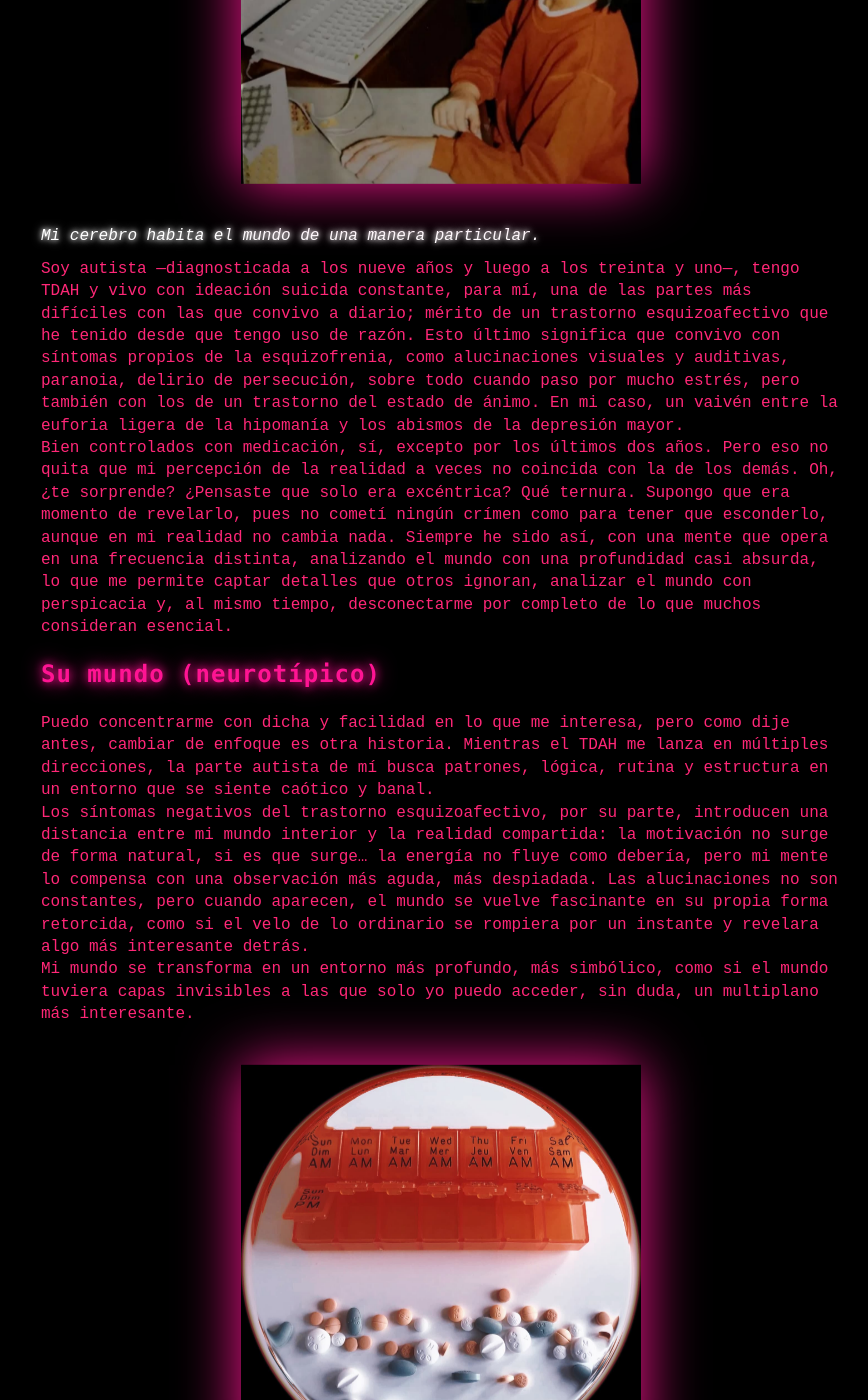
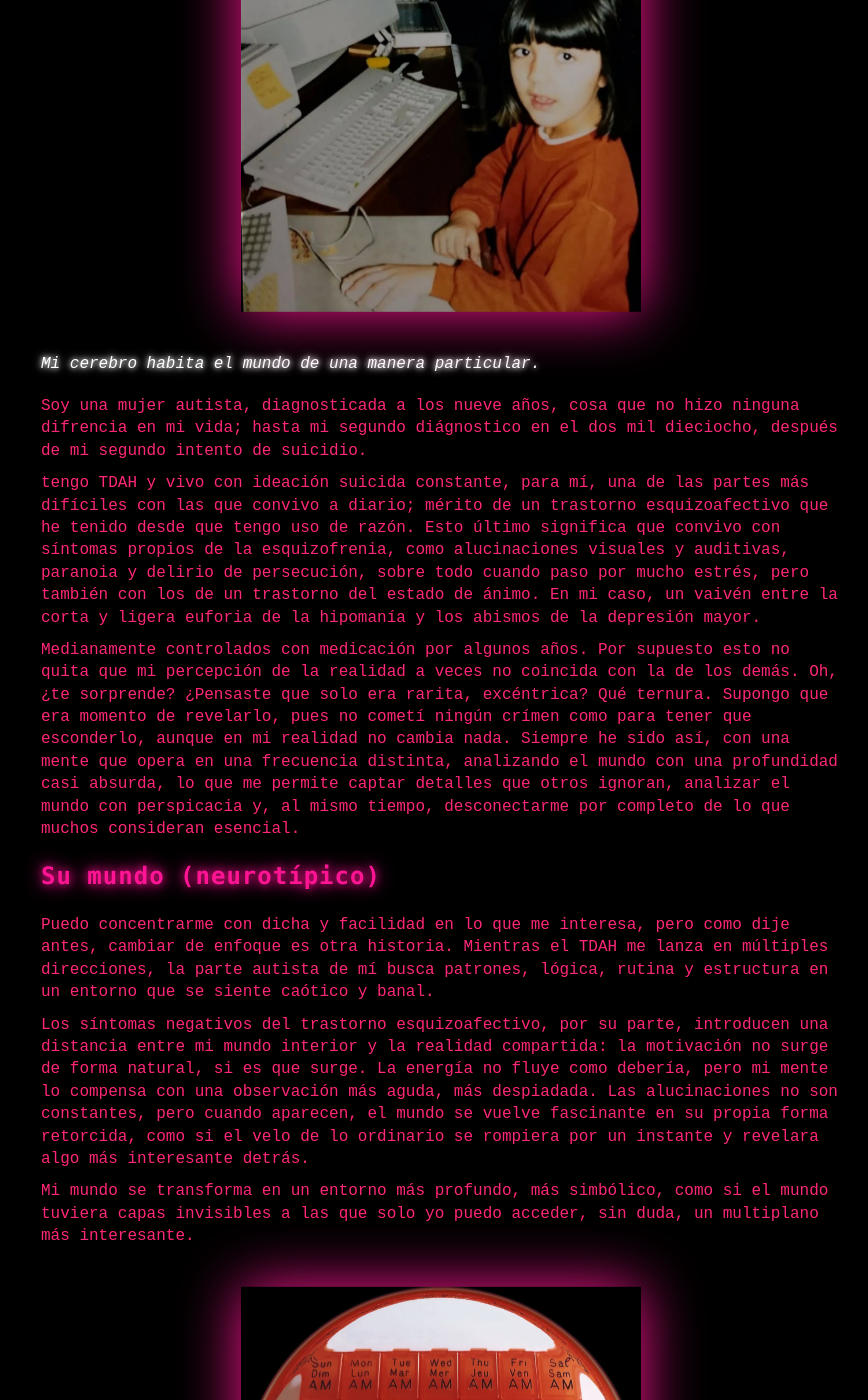
Before and after one commit to medusahra/medusahra.github.io, a Jekyll site: the page built from _posts/2025-11-13-neurodivergente.md, in a window 1280 px wide and 1400 px high, scrolled down 3401 px. Shown: the whole window, without its empty margins (199-1067 px from the left). Built offline with Jekyll 4.4.1, drawn with Linux system fonts in a browser that asks for light colours; some of the changed text lies outside the part shown.

Commit message:
Update 2025-11-13-neurodivergente.md

```diff
--- a/_posts/2025-11-13-neurodivergente.md
+++ b/_posts/2025-11-13-neurodivergente.md
@@ -14,23 +14,23 @@
 <div style="margin: 40px 0;"></div>
 
 Qué incómoda la vida, pero ya que estamos aquí…
+<div style="margin: 20px 0;"></div>
+
+Muy a menudo, más de lo que quisiera, me siento vacía y perdida, también terriblemente triste, aislada y huérfana.
+Es un sentimiento que he llevado conmigo desde que era muy pequeña. Quizá esté relacionado con el hecho de que experimento el mundo exterior como caótico y que tengo dificultad para encontrar sentido
+en cosas a las que otros les atribuyen significado esencial.
 <div style="margin: 10px 0;"></div>
-
-Muy a menudo, más de lo que quisiera, me siento vacía y perdida, también terriblemente triste y huérfana.
-Es un sentimiento que he llevado conmigo desde que era muy pequeña. Quizá esté relacionado con el hecho de que experimento el mundo exterior como caótico y que tengo dificultad para encontrar sentido
-en cosas a las que otros les atribuyen significado.
-
-Puedo ser ajena a cosas para las que otras personas se preparan, pero siento un significado profundo por unos segundos cuando hay un olor a pasto mojado en el aire después de la lluvia o cuando encuentro la mirada de mi gata Zero en el balcón, temprano en la mañana mientras el sol está saliendo o cuando cae el atardecer y se refleja en mi ventana. Solo pequeños destellos de significado y alegría abrumadores. Luego vuelvo a sentirme vacía y perdida la mayor parte del tiempo.
+Puedo ser ajena a cosas para las que otras personas se preparan, pero siento un significado profundo por unos segundos cuando hay un olor a pasto mojado en el aire después de la lluvia o cuando encuentro la mirada de mi gata Zeroh en el balcón, temprano en la mañana mientras el sol está saliendo o cuando cae el atardecer y se refleja en las ventanas de mis vecinos, reflectando luz en la mía, o cuando recuerdo lo importante que es la poesía en mi vida. Solo pequeños destellos de significado y alegría abrumadores. Luego vuelvo a sentirme vacía y perdida la mayor parte del tiempo.
 
 
 <img src="/assets/zero1.jpg" alt="zerogata" style="max-width: 90%; width: 400px; display: block; margin: 40px auto; filter: drop-shadow(0 0 30px #ff1493);">
 
 
 En un mundo exterior, que con todas sus impresiones, constantemente está pinchándome y empujándome, de mala manera, diciéndome que desee más y que sea más, cuando todo lo que quiero es estar en paz con lo que encuentro significativo, y eso a menudo no es algo que el mundo exterior valore como suficientemente significativo.
-
+<div style="margin: 10px 0;"></div>
 Me cuesta encontrar significado en tener un determinado trabajo o en otros indicadores de estatus social, incluidos amigos y eventos sociales, pero también me resulta muy difícil planificar cosas en el futuro con las que otras personas estructuran su vida, como a dónde ir de vacaciones o qué hacer el próximo fin de semana, a dónde ir a comer y con quién. Cuando la gente empieza a hablar de estas cosas, casi entro en pánico por dentro, porque hay una brecha enorme entre ellos y yo; casi siento una sensación existencial de vacío y una fuerte alienación.
-
-Me incomodan las miradas cómplices de la gente cuando me creen ingenua por no entender sus formas de interactuar tan extrañas. Piensan que no me doy cuenta de su nefasta manera de intentar verme la cara de tonta, cuando, justamente por eso, los tontos suelen ser ellos. Con sus palabras vacías y carentes de empatía, sus «échale ganas» sus «sal de tu zona de confort» con su profunda incomprensión por lo diferente y su miedo ingenuo y mal informado.
+<div style="margin: 10px 0;"></div>
+Me incomodan las miradas cómplices de la gente cuando me creen ingenua y rara por no entender sus formas de interactuar tan extrañas. Piensan que no me doy cuenta de su nefasta manera de intentar verme la cara de tonta, cuando, justamente por eso, los tontos suelen ser ellos. Con sus palabras vacías y carentes de empatía, sus «échale ganas» sus «sal de tu zona de confort» con su profunda incomprensión por lo diferente y su miedo ingenuo y mal informado.
 <div style="margin: 20px 0;"></div>
 
 *Nunca he comprendido bien las cosas básicas, ya que no entiendo todo aquello que carece de espíritu.*
@@ -38,7 +38,7 @@
 <div style="margin: 20px 0;"></div>
 Mientras tanto, observo sus patrones de comportamiento, y la pésima comunicación que usan, para intentar entender qué logran con esas formas tan vacías y anestesiadas de conectar con los demás.
 Me pregunto por qué, aunque fracasen, siguen intentándolo de la misma manera. Tal vez yo también soy víctima de empecinarme en mirar lo mismo una y otra vez, igual que esos otros hacen lo mismo con su comportamiento y comunicación a pesar de saber que terminará de la misma manera... ¿o no?
-
+<div style="margin: 10px 0;"></div>
 La gente es incómoda, fatídica, prejuiciosa, aburrida y sobre todo, predecible... lo que los hace tiernos la mayor parte del tiempo. Quizá yo también sea tierna y fatídica.
 Me agradan los patrones que se repiten y varían en bucle dentro de su misma repetición, conservando su esencia viva mientras dan un breve espacio a lo nuevo, cargado de posibles nuevos resultados
 llenos de más vida. Soy completamente ajena a las cosas que otras personas planifican y a su manera suave y plana de ejecutar y justificar su existencia.
@@ -49,14 +49,13 @@
 
 
 
-Cuanto más cansada estoy, más fuerte es esta sensación de estar perdida, vacía y desamparada dentro de mí, y a menudo estoy cansada, debido a las impresiones, las expectativas y el intento inútil de encajar y navegar en un mundo cada vez más agresivo, cerrado, inestable, caótico y superficial. A esto se suma toda una vida tratando de ser neurotípica, de intentar ajustarme a esa norma impuesta por un montón de gente inerte, lo que ha creado una incertidumbre y una sensación constante de estrés por tratar de estar alerta para poder manejar la vida.
+Cuanto más cansada estoy, más fuerte es esta sensación de estar perdida, vacía y desamparada dentro de mí y en el mundo, y a menudo estoy cansada, debido a las impresiones, las expectativas y el intento inútil de encajar y navegar en un mundo cada vez más agresivo, cerrado, inestable, caótico, consumista y superficial. A esto se suma toda una vida tratando de ser neurotípica, de intentar ajustarme a esa norma impuesta por un montón de gente inerte, lo que ha creado una constante incertidumbre y estrés por tratar de estar alerta para poder manejar la vida.
 
 <div style="margin: 40px 0;"></div>
 
-Es difícil reaprender y cuidar de un sistema nervioso estresado tantos años después, ya que el piloto automático de simplemente intentar sobrevivir en el mundo de los demás se ha convertido en una parte integral de mí. Realmente solo me siento segura cuando sé exactamente qué hacer en el momento y puedo sumergirme en una concentración total, como cuando escribo poesía, ensayos, algún paper o tésis, analizando malware, escribiendo scripts o estoy creando joyería (una forma de meditación). Ese hiperfoco me saca de un mundo lleno de demandas absurdas y me lleva a un estado de flujo donde vuelvo a sentirme segura.
-<br>
-
-Mi cerebro es extremadamente bueno para mantenerse enfocado en una sola cosa, especialmente si es algo que me interesa, pero le cuesta cambiar de foco. Relacionarme y formar parte del mundo exterior, así como atravesar la vida cotidiana con todas las tareas que implica, requiere cambiar constantemente de enfoque. Eso me agota y, como consecuencia, me siento estresada, vacía, perdida y adolorida. No conozco otra forma de sobrellevarlo más que intentar estructurar mi vida diaria y reducir las exigencias que me impongo. Permitirme estar más presente en los momentos que favorecen el flujo, la creación y el hiperfoco.
+Es difícil reaprender y cuidar de un sistema nervioso estresado tantos años después, ya que el piloto automático de simplemente intentar sobrevivir en el mundo de los demás se ha convertido en una parte integral de mí. Realmente solo me siento segura cuando sé exactamente qué hacer en el momento y puedo sumergirme en una concentración total, como cuando escribo poesía, ensayo, escribo alguna tésis que nadie leerá, analizo software malicioso o creo joyería (una forma de meditación). Ese hiperfoco me saca de un mundo lleno de demandas absurdas y me lleva a un estado de flujo donde vuelvo a sentirme segura.
+<div style="margin: 10px 0;"></div>
+Mi cerebro es extremadamente bueno para mantenerse enfocado en una sola cosa, especialmente si es algo que me interesa, pero le cuesta cambiar de foco. Relacionarme y formar parte del mundo exterior, así como atravesar la vida cotidiana con todas las tareas que implica, requiere cambiar constantemente de enfoque. Eso me agota mentalmente como físicamente y, como consecuencia, me siento estresada, vacía, perdida, cansada y adolorida. No conozco otra forma de sobrellevarlo más que intentar estructurar mi vida diaria y reducir las exigencias que me impongo. Permitirme estar más presente en los momentos que favorecen el flujo, la creación y el hiperfoco.
 
 
 
@@ -65,21 +64,23 @@
 
 
 *Mi cerebro habita el mundo de una manera particular.*
+<div style="margin: 20px 0;"></div>
+Soy una mujer autista, diagnosticada a los nueve años, cosa que no hizo ninguna difrencia en mi vida; hasta mi segundo diágnostico en el dos mil dieciocho, después de mi segundo intento de suicidio.
 <div style="margin: 10px 0;"></div>
-Soy autista —diagnosticada a los nueve años y luego a los treinta y uno—, tengo TDAH y vivo con ideación suicida constante, para mí, una de las partes más difíciles con las que convivo a diario; mérito de un trastorno esquizoafectivo que he tenido desde que tengo uso de razón. Esto último significa que convivo con síntomas propios de la esquizofrenia, como alucinaciones visuales y auditivas,
-paranoia, delirio de persecución, sobre todo cuando paso por mucho estrés, pero también con los de un trastorno del estado de ánimo.
-En mi caso, un vaivén entre la euforia ligera de la hipomanía y los abismos de la depresión mayor.
-
-Bien controlados con medicación, sí, excepto por los últimos dos años. Pero eso no quita que mi percepción de la realidad a veces no coincida con la de los demás.
-Oh, ¿te sorprende? ¿Pensaste que solo era excéntrica? Qué ternura. Supongo que era momento de revelarlo, pues no cometí ningún crímen como para tener que esconderlo, aunque en mi realidad no cambia nada. Siempre he sido así, con una mente que opera en una frecuencia distinta, analizando el mundo con una profundidad casi absurda, lo que me permite captar detalles que otros ignoran, analizar el mundo con perspicacia y, al mismo tiempo, desconectarme por completo de lo que muchos consideran esencial.
-
+tengo TDAH y vivo con ideación suicida constante, para mí, una de las partes más difíciles con las que convivo a diario; mérito de un trastorno esquizoafectivo que he tenido desde que tengo uso de razón. Esto último significa que convivo con síntomas propios de la esquizofrenia, como alucinaciones visuales y auditivas,
+paranoia y delirio de persecución, sobre todo cuando paso por mucho estrés, pero también con los de un trastorno del estado de ánimo.
+En mi caso, un vaivén entre la corta y ligera euforia de la hipomanía y los abismos de la depresión mayor.
+<div style="margin: 10px 0;"></div>
+Medianamente controlados con medicación por algunos años. Por supuesto esto no quita que mi percepción de la realidad a veces no coincida con la de los demás.
+Oh, ¿te sorprende? ¿Pensaste que solo era rarita, excéntrica? Qué ternura. Supongo que era momento de revelarlo, pues no cometí ningún crímen como para tener que esconderlo, aunque en mi realidad no cambia nada. Siempre he sido así, con una mente que opera en una frecuencia distinta, analizando el mundo con una profundidad casi absurda, lo que me permite captar detalles que otros ignoran, analizar el mundo con perspicacia y, al mismo tiempo, desconectarme por completo de lo que muchos consideran esencial.
+<div style="margin: 20px 0;"></div>
 ### Su mundo (neurotípico)
-
+<div style="margin: 20px 0;"></div>
 Puedo concentrarme con dicha y facilidad en lo que me interesa, pero como dije antes, cambiar de enfoque es otra historia. Mientras el TDAH me lanza en múltiples direcciones, la parte autista de mí busca patrones, lógica, rutina y estructura en un entorno que se siente caótico y banal.
-<br>
-Los síntomas negativos del trastorno esquizoafectivo, por su parte, introducen una distancia entre mi mundo interior y la realidad compartida: la motivación no surge de forma natural, si es que surge... la energía no fluye como debería, pero mi mente lo compensa con una observación más aguda, más despiadada.
+<div style="margin: 10px 0;"></div>
+Los síntomas negativos del trastorno esquizoafectivo, por su parte, introducen una distancia entre mi mundo interior y la realidad compartida: la motivación no surge de forma natural, si es que surge. La energía no fluye como debería, pero mi mente lo compensa con una observación más aguda, más despiadada.
 Las alucinaciones no son constantes, pero cuando aparecen, el mundo se vuelve fascinante en su propia forma retorcida, como si el velo de lo ordinario se rompiera por un instante y revelara algo más interesante detrás.
-
+<div style="margin: 10px 0;"></div>
 Mi mundo se transforma en un entorno más profundo, más simbólico, como si el mundo tuviera capas invisibles a las que solo yo puedo acceder, sin duda, un multiplano más interesante.
 
 
@@ -88,9 +89,11 @@
 
 
 
-*Decido hablar de esto porque creo que es importante, sin importar los juicios ajenos, que se desestigmatice la enfermedad mental y la neurodivergencia* en un mundo que quiere e intenta a cada minuto decirnos quién somos y quién no debemos ser, uniformarnos con su igualdad aplastante, es urgente, porque cuando eres así, la familia y los amigos tienden a desaparecer. No con dramatismo ni escándalo, sino con la elegante cobardía de quien simplemente deja de responder. Se deslizan fuera de tu vida con la misma naturalidad con la que se deslizan fuera de una conversación incómoda.
-
+*Decido hablar de esto porque creo que es importante, sin importar los juicios ajenos, que se desestigmatice la enfermedad mental y la neurodivergencia*
+<div style="margin: 10px 0;"></div>
+en un mundo que quiere e intenta a cada minuto decirnos quién somos y quién no debemos ser, uniformarnos con su igualdad aplastante, es urgente, porque cuando eres así, la familia y los amigos tienden a desaparecer. No con dramatismo ni escándalo, sino con la elegante cobardía de quien simplemente deja de responder. Se deslizan fuera de tu vida con la misma naturalidad con la que se deslizan fuera de una conversación incómoda.
 No porque te odien, sino porque les resulta más fácil fingir que no existes que lidiar con la incomodidad de tu existencia real. Pero en mi caso especifico, nunca he tenido el más mínimo interés en ser la mascota emocional de nadie. Si para ser aceptada tengo que volverme inofensiva, dócil y predecible, prefiero el exilio. La soledad no es un problema cuando la alternativa es rodearse de gente cuya mayor aspiración es no sentirse incómoda.
+<div style="margin: 10px 0;"></div>
 En los últimos treinta y nueve años de vida, durante cada día, he luchado contra eso, contra este sistema manipulador, lleno de gente manipuladora y a la vez manipulada, porque a pesar de todo no he necesitado encajar en un sistema diseñado para inteligencias más simples ni justificar la forma en que existo. La mayoría sobrevive siguiendo estructuras rígidas y predefinidas, sin cuestionar su propia programación. Yo, en cambio, observo desde afuera, con la lucidez de la locura de quien no necesita validación ni permiso.
 
 
@@ -100,7 +103,7 @@
 
 
 Moverme en la realidad cotidiana es un desafío no porque me falte capacidad, sino porque me sobran dimensiones para procesar. La sociedad espera un ritmo, una estructura, una forma de ser que nunca ha sido la mía. Por eso, encontrar espacios donde pueda sumergirme en mi propio flujo es esencial. Ahí, en la escritura, en la contemplación, en el pensamiento sin restricciones, es donde todo cobra sentido. No es que no pueda adaptarme, es que no veo la necesidad de hacerlo.
-
+<div style="margin: 10px 0;"></div>
 Decidí hablar de esto hoy porque, en el fondo, la opinión de la mayoría no tiene ninguna relevancia en mi existencia. Mi vida está fuera del alcance de los perdedores. No intento justificar mi existencia, o mi quizá no existencia, porque la mera idea de hacerlo es absurda. No hay tribunal ante el cual deba rendir cuentas ni estándar contra el que deba medirme. Si este dispatch suena a un manifesto, es porque lo es. No una súplica, ni una explicación, ni una busqueda por aprobación externa, sino una afirmación irrefutable: existo bajo mis propios términos, en un eje distinto al de la medianía.
 
 
@@ -118,7 +121,6 @@
 
 
 Y si alguien no comprende esto, está bien. No fui hecha para ser comprendida por todos. No fui hecha para encajar, sino para existir de manera absoluta bajo mis propios terminos.
-
 No es que no pueda adaptarme… es que simplemente no me interesa.
 
 
```
